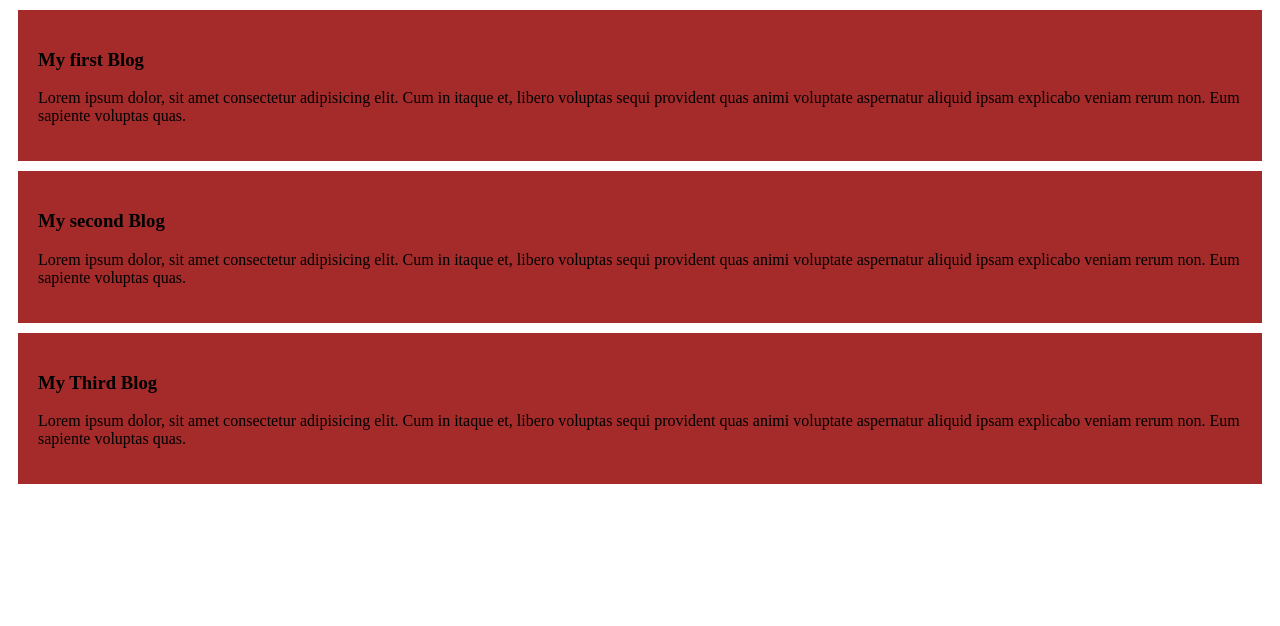
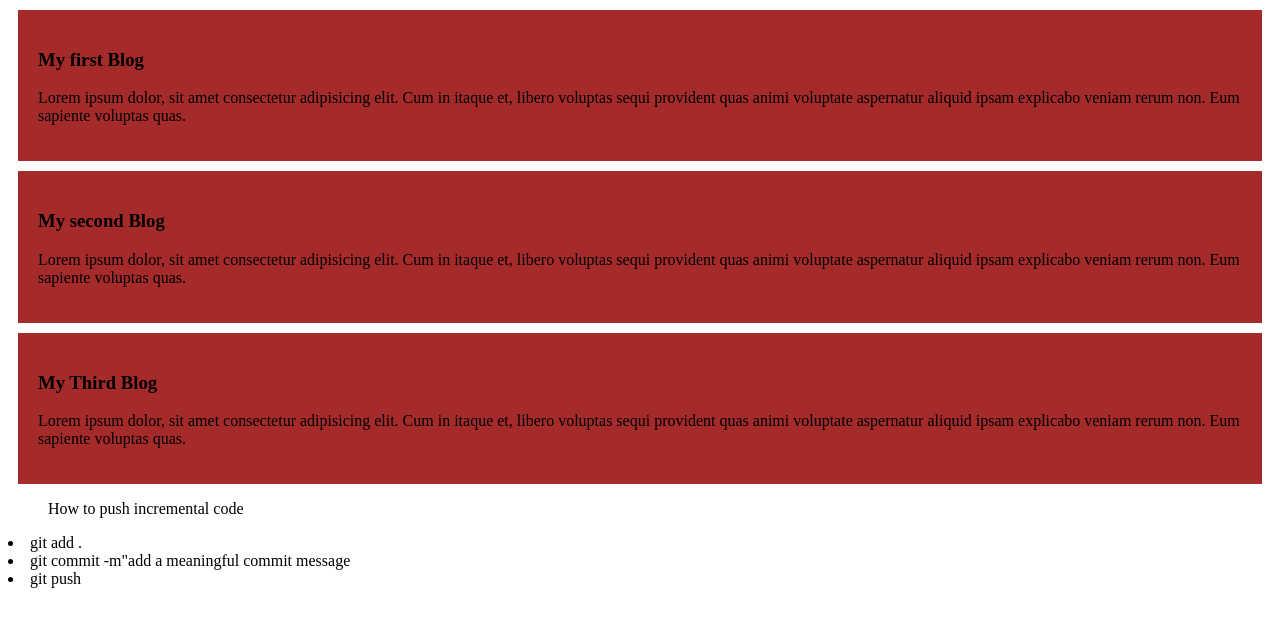
Before and after one commit to Hemale16/my-first-github-repo, a plain HTML site: page index.html in a window 1280 px wide. Drawn offline with Linux system fonts and the light colour scheme.

Commit message:
added a list to push code

```diff
--- a/index.html
+++ b/index.html
@@ -18,5 +18,8 @@
         <h3>My Third Blog</h3>
         <p>Lorem ipsum dolor, sit amet consectetur adipisicing elit. Cum in itaque et, libero voluptas sequi provident quas animi voluptate aspernatur aliquid ipsam explicabo veniam rerum non. Eum sapiente voluptas quas.</p>
     </div>
-
+        <ol>How to push incremental code</ol>
+            <li>git add .</li>
+            <li>git commit -m"add a meaningful commit message</li>
+            <li>git push</li>
     </html>
```
